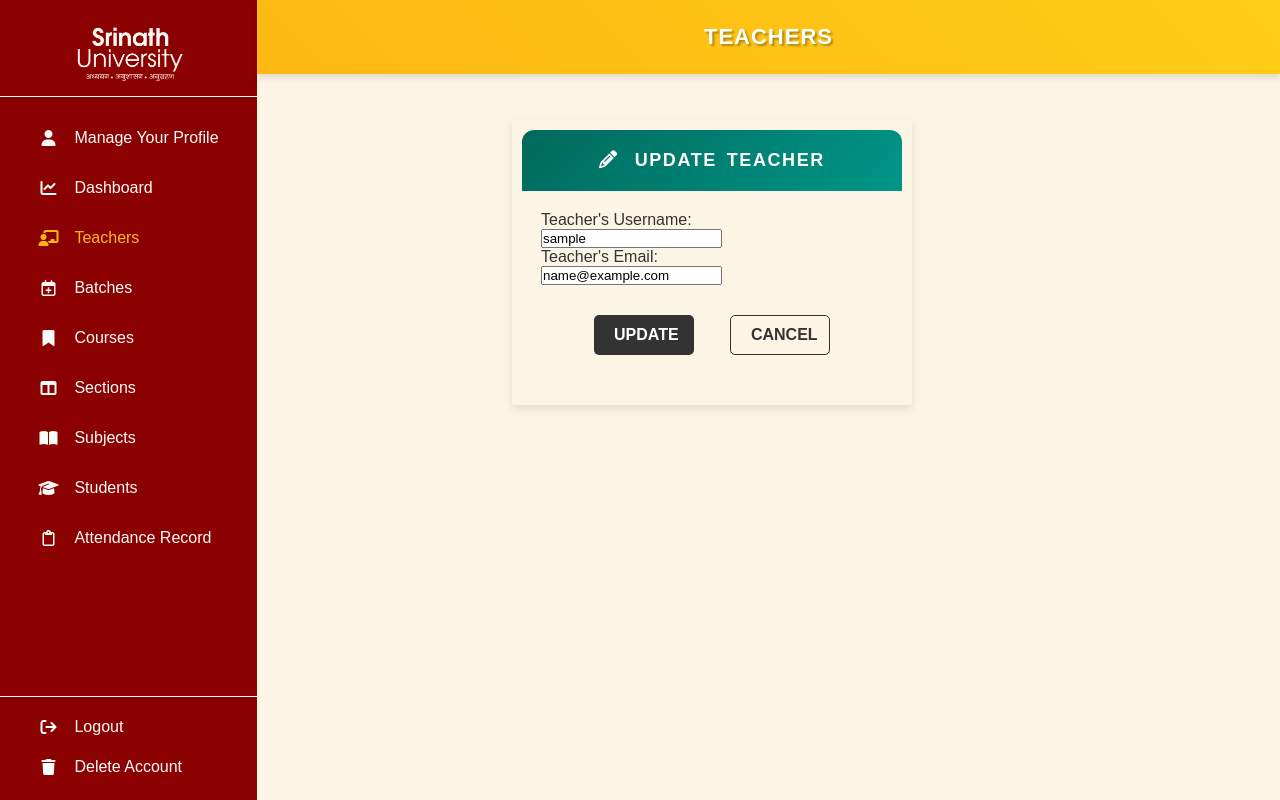
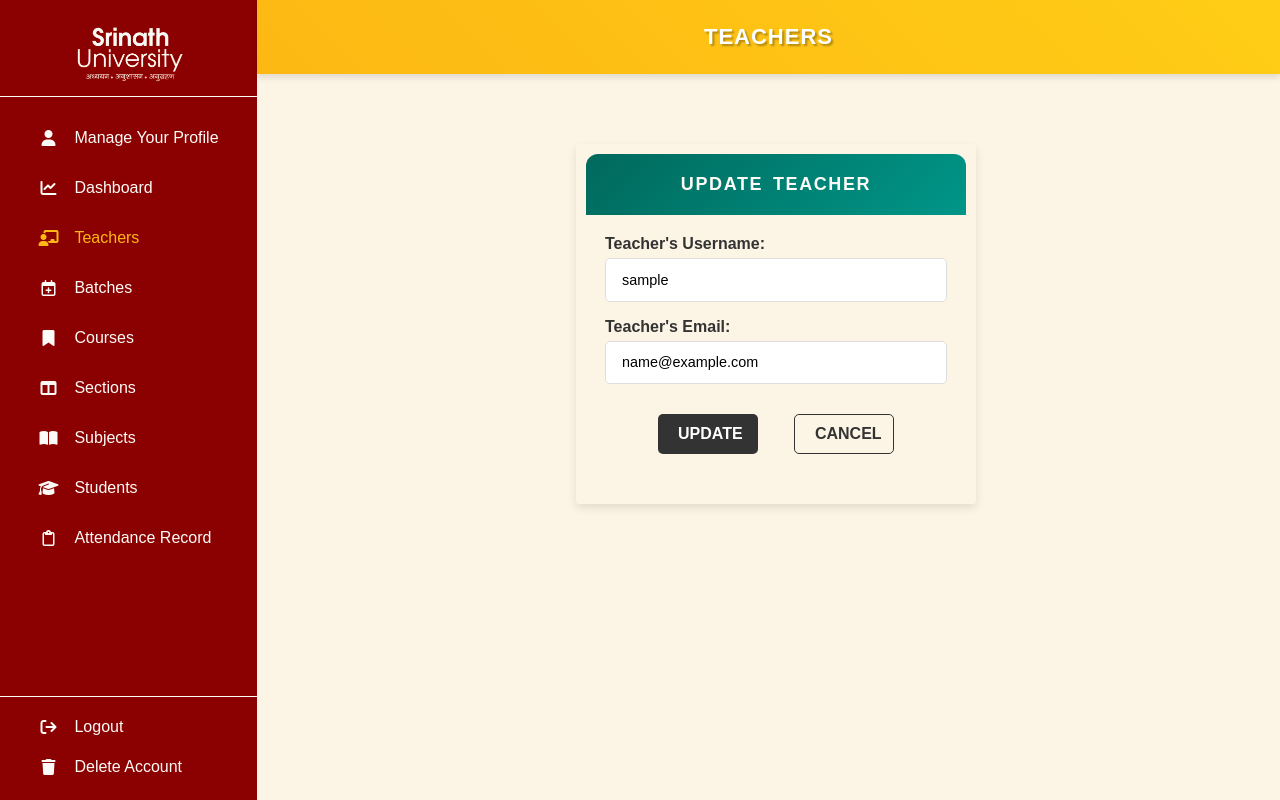
Before and after one commit to Muskan-FATIMA/Student-Attendance-Management-System, a Django app: page /update_teacher/1 in a window 1280 px wide. Run offline with Django 5.2, Linux system fonts and the light colour scheme; the visitor is signed in with stand-in values (Sample User, id 1); data comes from the database, SQL or seed files in the repository.

Commit message:
modify UI of update_pages and add cancel btn functionality

```diff
--- a/sams/static/css/style.css
+++ b/sams/static/css/style.css
@@ -765,6 +765,9 @@ td.absent {
   outline: none;
   box-shadow: 0 0 5px #009688;
 }
+.pupdate input{
+  padding: 0.8rem 1rem;
+}
 .profile-edit-popup-box .btns,
 .password-change-popup-box .btns {
   display: flex;
@@ -1089,8 +1092,8 @@ input[type="checkbox"] {
   justify-content: center;
   align-items: center;
   position: fixed;
-  top: 15%;
-  left: 40%;
+  top: 18%;
+  left: 45%;
   width: 40%;
   max-width: 400px;
   background-color: transparent;
@@ -1192,11 +1195,18 @@ input[type="checkbox"] {
   background-color: black;
 }
 .add-new-teacher-container .cancel-btn,
+.add-new-teacher-container .update-cancel-btn,
 .add-new-batch-container .cancel-btn,
+.add-new-batch-container .update-cancel-btn,
 .add-new-course-container .cancel-btn,
+.add-new-course-container .updatecancel-btn,
 .add-new-section-container .cancel-btn,
+.add-new-section-container .update-cancel-btn,
 .add-new-subject-container .cancel-btn,
-.add-new-student-container .cancel-btn {
+.add-new-subject-container .update-cancel-btn,
+.add-new-student-container .cancel-btn,
+.add-new-student-container .update-cancel-btn
+ {
   width: 100px;
   padding: 10px 20px;
   background-color: transparent;
@@ -1210,11 +1220,17 @@ input[type="checkbox"] {
   transition: all 0.3s ease-in-out;
 }
 .add-new-teacher-container .cancel-btn:hover,
+.add-new-teacher-container .update-cancel-btn:hover,
 .add-new-batch-container .cancel-btn:hover,
+.add-new-batch-container .update-cancel-btn:hover,
 .add-new-course-container .cancel-btn:hover,
+.add-new-course-container .updatecancel-btn:hover,
 .add-new-section-container .cancel-btn:hover,
+.add-new-section-container .update-cancel-btn:hover,
 .add-new-subject-container .cancel-btn:hover,
-.add-new-student-container .cancel-btn:hover {
+.add-new-subject-container .update-cancel-btn:hover,
+.add-new-student-container .cancel-btn:hover,
+.add-new-student-container .update-cancel-btn:hover{
   background-color: #ddd;
 }
 .print-record-btn {
--- a/sams/static/js/index.js
+++ b/sams/static/js/index.js
@@ -68,6 +68,7 @@ document.addEventListener("DOMContentLoaded", () => {
   const addNewStudentContainer = document.querySelector(
     ".add-new-student-container"
   );
+
 
   // ADMIN PROFILE PAGE
   if (profileEditBtn) {
@@ -146,7 +147,7 @@ document.addEventListener("DOMContentLoaded", () => {
       btn.addEventListener("click", (event) => {
         event.preventDefault();
 
-      // Hide all popups
+
         if (profileEditPopupBox) profileEditPopupBox.style.display = "none";
         if (passwordChangePopupBox) passwordChangePopupBox.style.display = "none";
         if (addNewTeacherContainer) addNewTeacherContainer.style.display = "none";
@@ -156,7 +157,7 @@ document.addEventListener("DOMContentLoaded", () => {
         if (addNewSubjectContainer) addNewSubjectContainer.style.display = "none";
         if (addNewStudentContainer) addNewStudentContainer.style.display = "none";
 
-      // Restore the main section (Show previous container)
+
         if (profileContainer) profileContainer.style.display = "block";
         if (teachersListContainer) teachersListContainer.style.display = "block";
         if (batchesListContainer) batchesListContainer.style.display = "block";
--- a/sams/templates/update_teacher.html
+++ b/sams/templates/update_teacher.html
@@ -118,21 +118,25 @@
         <div class="teachers-main-container">
           <div class="add-new-teacher-container" style="display: flex">
             <div class="heading">
-              <h1><i class="fa-solid fa-pencil"></i>UPDATE TEACHER</h1>
+              <h1>UPDATE TEACHER</h1>
             </div>
             <form action="" method="POST">
                 {% csrf_token %}
-                <label for="teacher_name">Teacher's Username:</label>
-                <br />
-                <input type="text" id="teacher_name" name="teacher_name" value="{{ teacher.username }}" />
-                <br />
-                <label for="teacher_email">Teacher's Email:</label>
-                <br />
-                <input type="email" id="teacher_email" name="teacher_email" value="{{ teacher.email }}" />
-                <br />
+                   <div class="info-container">
+                      <label for="teacher_name">Teacher's Username:</label>
+                   </div>
+                   <div class="input-group pop pupdate">
+                     <input type="text" id="teacher_name" name="teacher_name" value="{{ teacher.username }}" />
+                   </div>
+                   <div class="info-container">
+                      <label for="teacher_email">Teacher's Email:</label>
+                   </div>
+                    <div class="input-group pop pupdate">
+                       <input type="email" id="teacher_email" name="teacher_email" value="{{ teacher.email }}" />
+                    </div>
                 <div class="btns">
                     <button type="submit" class="add-btn">UPDATE</button>
-                    <a href="{% url 'manage_teachers' %}" class="cancel-btn">CANCEL</a>
+                    <a href="{% url 'manage_teachers' %}" class="update-cancel-btn">CANCEL</a>
                 </div>
             </form>
           </div>
```
Also changed, not shown: sams/templates/update_batch.html (+8 -7 lines), sams/templates/update_course.html (+15 -9 lines), sams/templates/update_section.html (+8 -6 lines), sams/templates/update_student.html (+20 -14 lines), sams/templates/update_subject.html (+8 -6 lines).
